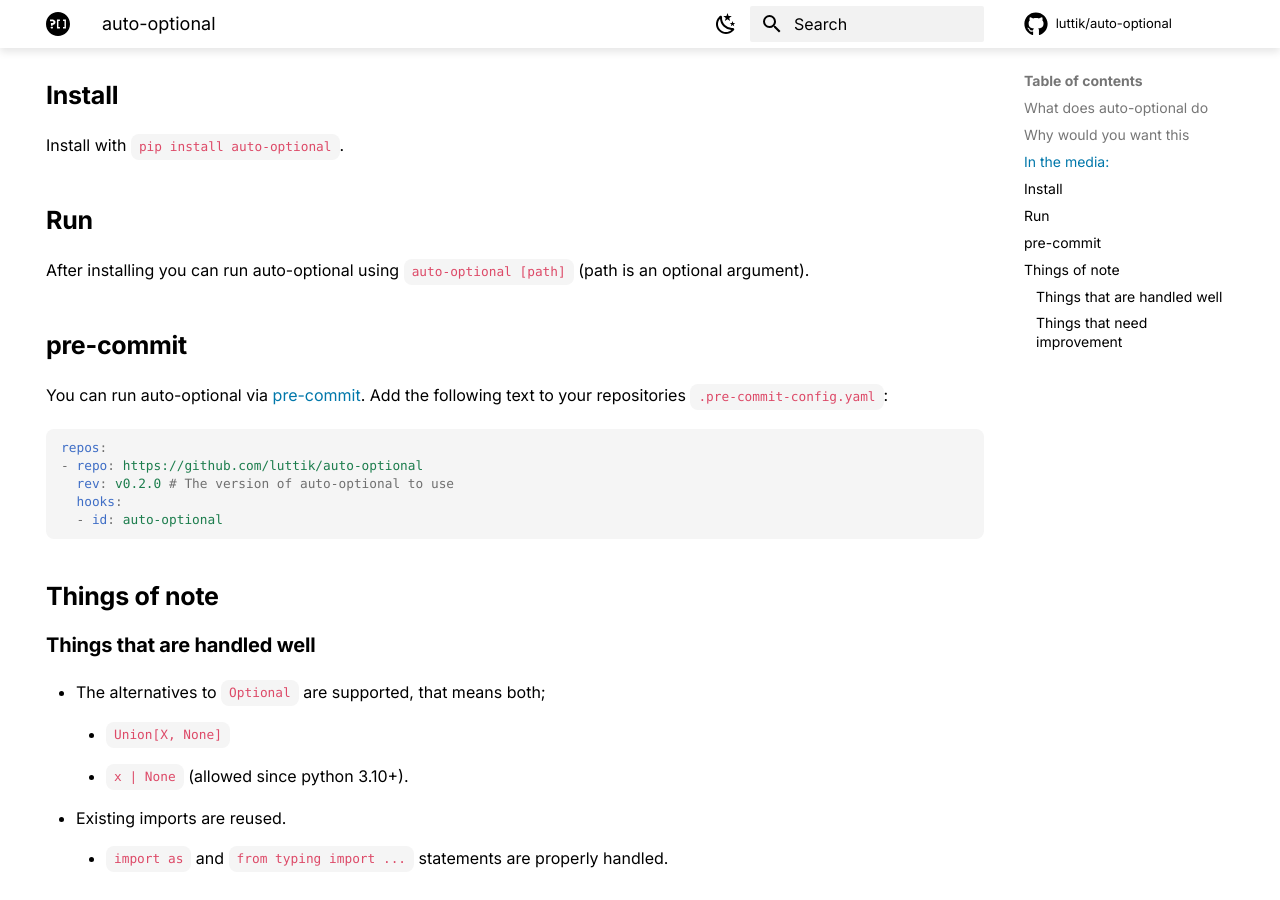
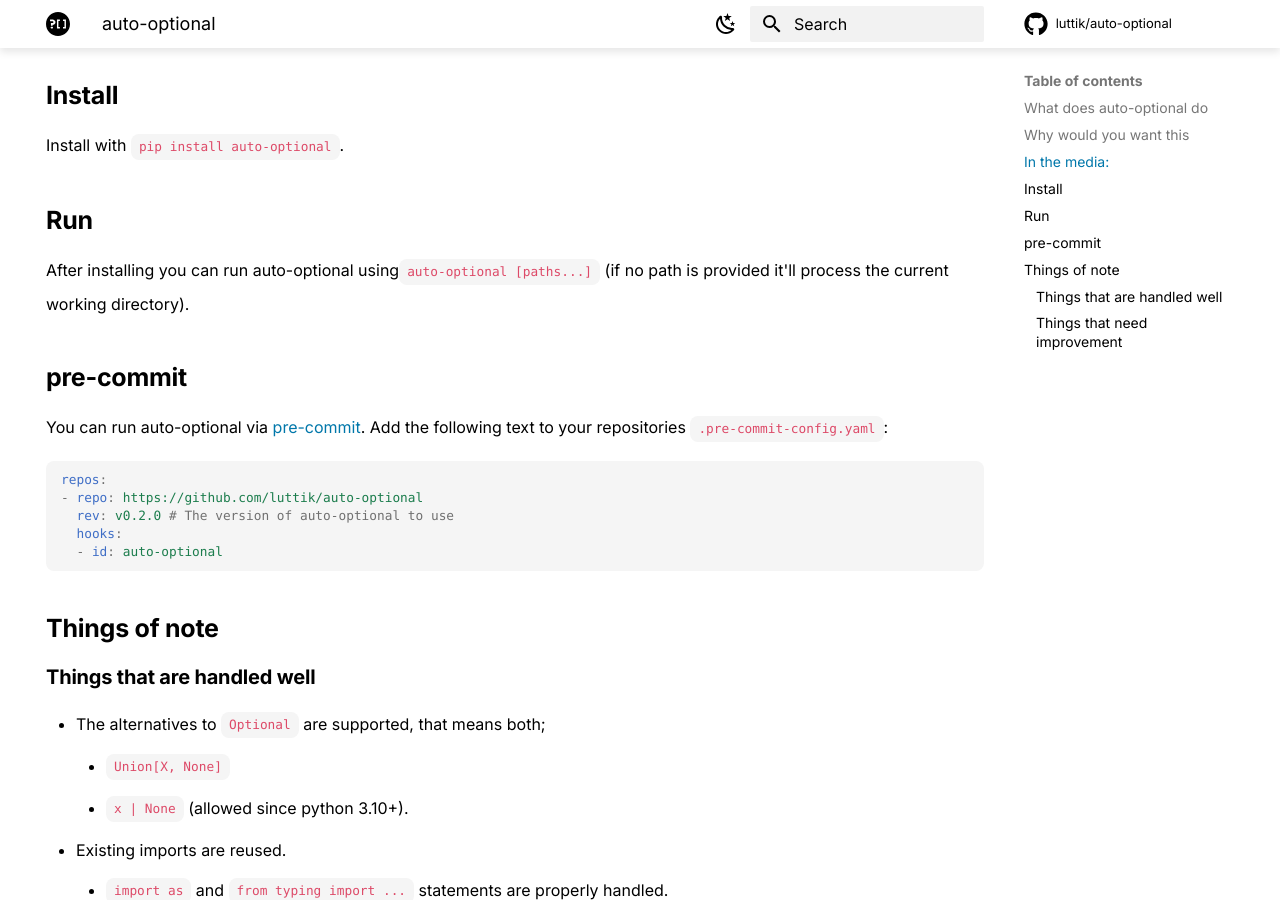
Before and after one commit to Luttik/auto-optional, an MkDocs documentation site: the page built from docs/index.md, in a window 1280 px wide and 900 px high, scrolled down 1498 px. Built offline with MkDocs 1.6.1 and Material for MkDocs 9.7.7, drawn with Linux system fonts in a browser that asks for light colours; comment, search, counter and statistics services are not loaded.

Commit message:
📝 Updated documentation in line with the CLI changes

```diff
--- a/docs/index.md
+++ b/docs/index.md
@@ -77,7 +77,8 @@ auto-optional was covered on
 Install with `pip install auto-optional`.
 
 ## Run
-After installing you can run auto-optional using `auto-optional [path]` (path is an optional argument).
+After installing you can run auto-optional using`auto-optional [paths...]`
+(if no path is provided it'll process the current working directory).
 
 ## pre-commit
 
```
Also changed, not shown: README.md (+3 -2 lines).
